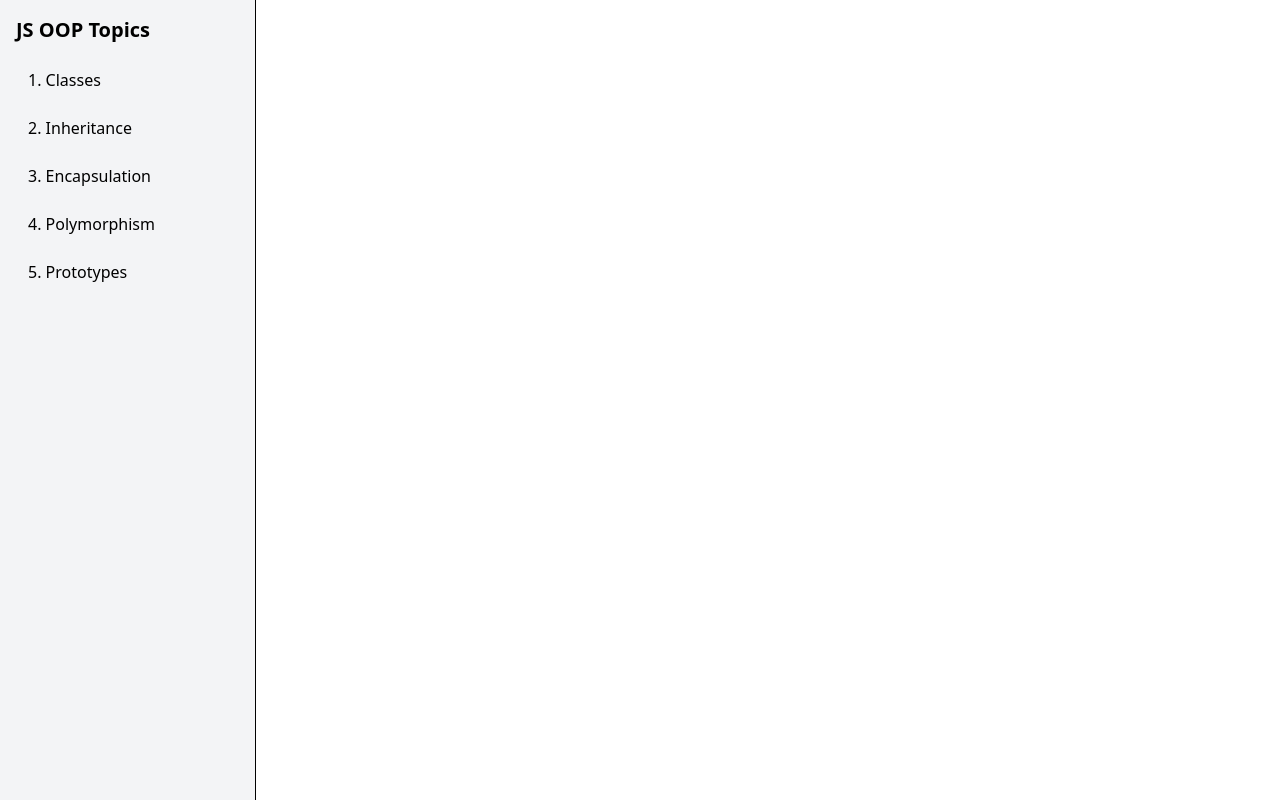
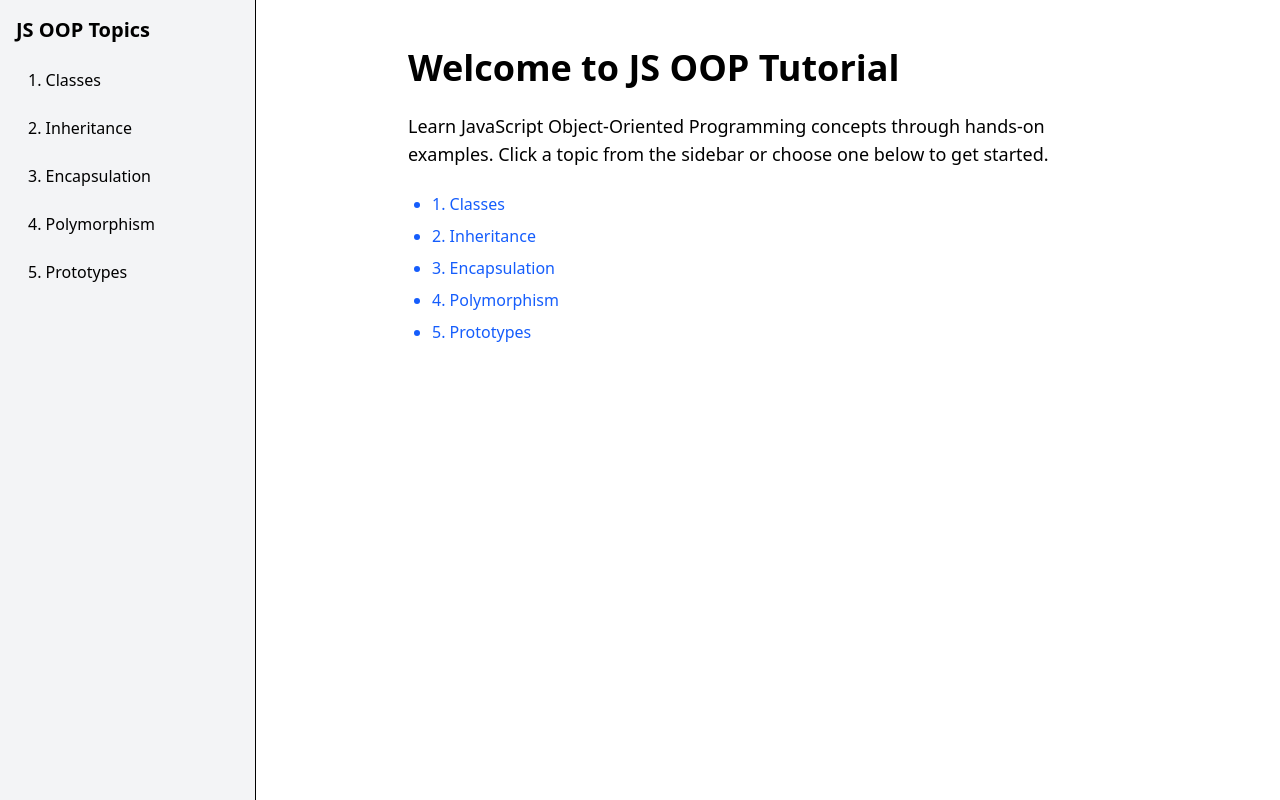
Before and after one commit to ZenInterviews/JS_OOPS, a Next.js app: page / in a window 1280 px wide. Built offline with nearby package versions, Linux system fonts and the light colour scheme.

Commit message:
feat: add OOP tutorial pages for Classes, Inheritance, Encapsulation, Polymorphism, and Prototypes

```diff
--- a/src/app/OOPS/1_classes.tsx
+++ b/src/app/OOPS/1_classes/page.tsx
@@ -3,7 +3,7 @@
 
 import Link from "next/link";
 
-import LiveCode from "../components/LiveEditor";
+import LiveCode from "../../components/LiveEditor";
 
 const ClassesPage = () => {
   const classCode = `
--- a/src/app/page.tsx
+++ b/src/app/page.tsx
@@ -4,9 +4,38 @@
  * The main page component that renders the HomePage component.
  *
  * @returns {JSX.Element} The rendered HomePage component.
- */
+ */'use client';
+
+import Link from 'next/link';
+
 const Page = () => {
-    return <div />;
+  return (
+    <div className="max-w-3xl mx-auto p-6 space-y-6">
+      <h1 className="text-4xl font-bold">Welcome to JS OOP Tutorial</h1>
+      <p className="text-lg">
+        Learn JavaScript Object-Oriented Programming concepts through hands-on examples.
+        Click a topic from the sidebar or choose one below to get started.
+      </p>
+
+      <ul className="list-disc pl-6 space-y-2 text-blue-600">
+        <li>
+          <Link href="/OOPS/1_classes" className="hover:underline">1. Classes</Link>
+        </li>
+        <li>
+          <Link href="/OOPS/2_inheritance" className="hover:underline">2. Inheritance</Link>
+        </li>
+        <li>
+          <Link href="/OOPS/3_encapsulation" className="hover:underline">3. Encapsulation</Link>
+        </li>
+        <li>
+          <Link href="/OOPS/4_polymorphism" className="hover:underline">4. Polymorphism</Link>
+        </li>
+        <li>
+          <Link href="/OOPS/5_prototype" className="hover:underline">5. Prototypes</Link>
+        </li>
+      </ul>
+    </div>
+  );
 };
 
 export default Page;
```
Also changed, not shown: src/app/OOPS/2_inheritance/page.tsx (renamed from src/app/OOPS/2_inheritance.tsx), src/app/OOPS/3_encapsulation/page.tsx (renamed from src/app/OOPS/3_encapsulation.tsx), src/app/OOPS/4_polymorphism/page.tsx (renamed from src/app/OOPS/4_polymorphism.tsx), src/app/OOPS/5_prototype/page.tsx (renamed from src/app/OOPS/5_prototype.tsx).
